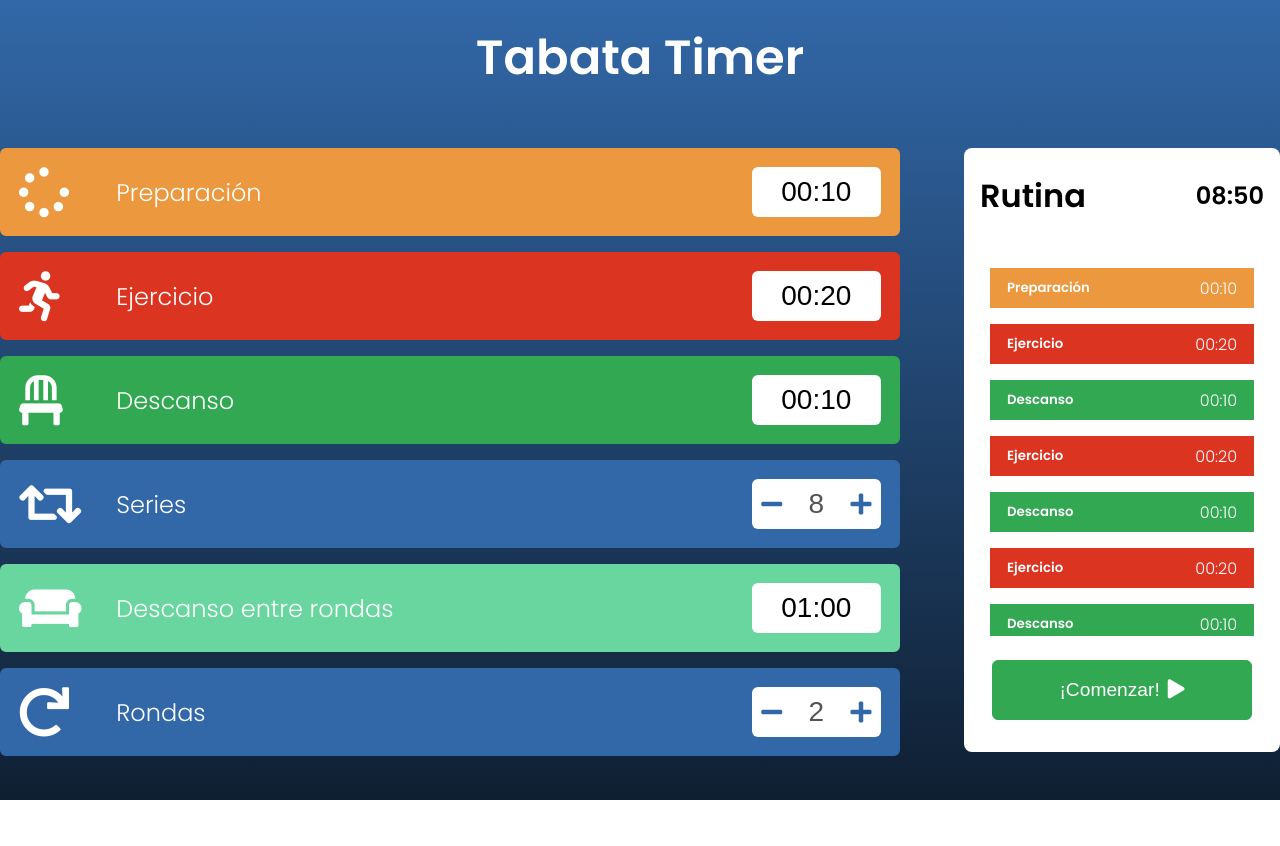
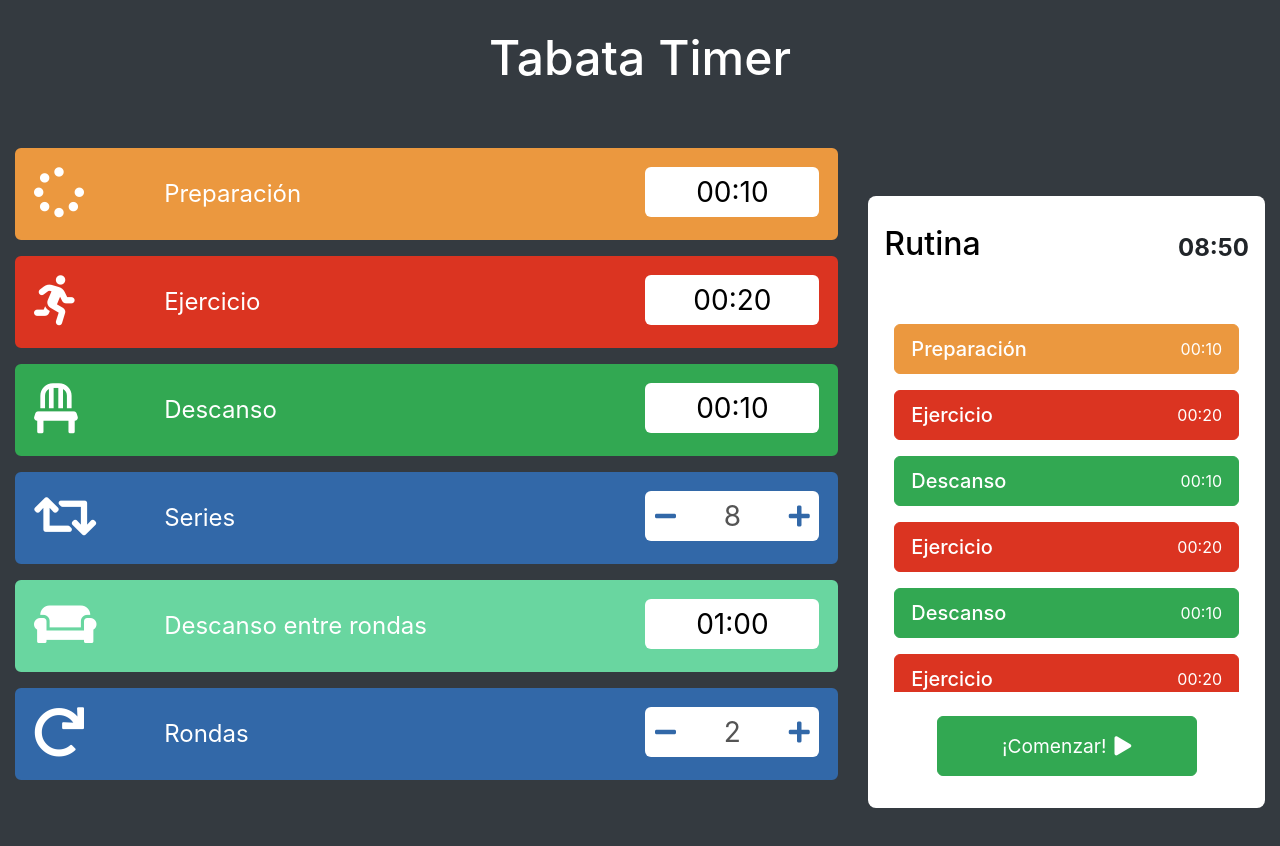
Before and after one commit to jchicano/tabata-timer, a React (Create React App) app: page / in a window 1280 px wide. Shown: the top 846 px of the page. Before the commit the page ends 800 px from the top, so only its background shows below. Built offline with nearby package versions, Linux system fonts and the light colour scheme.

Commit message:
➕ [FEATURE] Add bootstrap for responsive view

```diff
--- a/package.json
+++ b/package.json
@@ -6,6 +6,7 @@
     "@testing-library/jest-dom": "^4.2.4",
     "@testing-library/react": "^9.5.0",
     "@testing-library/user-event": "^7.2.1",
+    "bootstrap": "^4.5.2",
     "dotenv": "^8.2.0",
     "moment": "^2.27.0",
     "polished": "^3.6.6",
--- a/src/App.js
+++ b/src/App.js
@@ -36,24 +36,36 @@ function App() {
 
     return (
         <AppContext.Provider value={{ setBg, setRunning, workout, setWorkout }}>
-            <AppStyled color={bg}>
+            <div className="bg-dark">
+                <div className="container-fluid pb-5">
                     {running ? (
                         <>
                             <Working workout={workoutArray} />
                         </>
                     ) : (
                         <>
+                            <div className="row">
+                                <div className="col-md-12">
                                     <Title text={'Tabata Timer'} />
-                        <Division>
+                                </div>
+                            </div>
+                            {/* <Division> */}
+                            <div className="row">
+                                <div className="col-md-8 col-sm-12">
                                     <WorkoutCreator />
+                                </div>
+                                <div className="col-md-4 col-sm-12 pt-5">
                                     <TotalWorkout
                                         workout={workoutArray}
                                         handleStart={startWorkout}
                                     />
-                        </Division>
+                                </div>
+                            </div>
+                            {/* </Division> */}
                         </>
                     )}
-            </AppStyled>
+                </div>
+            </div>
         </AppContext.Provider>
     )
 }
--- a/src/components/TimeSelector/index.jsx
+++ b/src/components/TimeSelector/index.jsx
@@ -1,9 +1,8 @@
+import { COLOR_TYPE, ICONS, TEXTS } from '../../utils/constants'
+import { Icon, TimeSelectorStyled } from './styles'
+import { InputInteger, InputTime } from '../Inputs/index'
+
 import React from 'react'
-
-import { TimeSelectorStyled, Icon } from './styles'
-import { ICONS, TEXTS, COLOR_TYPE } from '../../utils/constants'
-
-import { InputInteger, InputTime } from '../Inputs/index'
 
 export const TimeSelector = ({ type, startValue, handleChange }) => {
     const onChange = (name, value) => {
@@ -14,11 +13,15 @@ export const TimeSelector = ({ type, startValue, handleChange }) => {
 
     return (
         <TimeSelectorStyled color={COLOR_TYPE[type]}>
-            <div className="selector-type">
+            <div className="row">
+                <div className="selector-type col-sm-9">
+                    <span className="d-none .d-sm-block d-sm-none d-md-block">
+                        {/* Hidden on xs and sm */}
                         <Icon className={ICONS[type] || ICONS.work}></Icon>
-                <span>{TEXTS[type] || ''}</span>
+                    </span>
+                    <span className="ml-md-5">{TEXTS[type] || ''}</span>
                 </div>
-            <div className="selector-time">
+                <div className="selector-time col-sm-3">
                     {type === 'sets' || type === 'cycles' ? (
                         <InputInteger
                             minValue={1}
@@ -37,6 +40,7 @@ export const TimeSelector = ({ type, startValue, handleChange }) => {
                         />
                     )}
                 </div>
+            </div>
         </TimeSelectorStyled>
     )
 }
--- a/src/components/TimeSelector/styles.js
+++ b/src/components/TimeSelector/styles.js
@@ -4,8 +4,8 @@ export const TimeSelectorStyled = styled.div`
     width: 100%;
     padding: 1rem;
 
-    display: grid;
-    grid-template-columns: 85% 1fr;
+    /* display: grid; */
+    /* grid-template-columns: 85% 1fr; */
 
     background-color: ${props => (props.color ? props.color : '')};
     border: 3px solid ${props => (props.color ? props.color : '')};
@@ -21,6 +21,12 @@ export const TimeSelectorStyled = styled.div`
         grid-template-columns: 10% 1fr;
         grid-column-gap: 24px;
         align-items: center;
+
+        @media (max-width: 576px) {
+
+            /* TODO here espacio equivale a intro en desanso largo */
+            white-space: nowrap;
+        }
 
         span {
             font-size: 1.5rem;
--- a/src/components/Titles/styles.js
+++ b/src/components/Titles/styles.js
@@ -1,5 +1,5 @@
+import { darken } from 'polished'
 import styled from 'styled-components'
-import { darken } from 'polished'
 
 export const TitleStyled = styled.h1`
     font-size: 3rem;
--- a/src/components/WorkoutItem/index.js
+++ b/src/components/WorkoutItem/index.js
@@ -1,13 +1,13 @@
+import { COLOR_TYPE, TEXTS } from '../../utils/constants'
+
 import React from 'react'
+import { secondsToMinutes } from '../../utils/utils'
 import styled from 'styled-components'
-
-import { secondsToMinutes } from '../../utils/utils'
-import { COLOR_TYPE, TEXTS } from '../../utils/constants'
 
 const WorkoutItemStyled = styled.div`
     width: 100%;
-    min-height: 40px;
-    height: 40px;
+    min-height: 50px;
+    height: 50px;
     padding: 0.5rem 1rem;
     margin-bottom: 1rem;
 
@@ -18,12 +18,15 @@ const WorkoutItemStyled = styled.div`
     display: flex;
     align-items: center;
     justify-content: space-between;
+
+    border-radius: 6px;
 `
 
 export const WorkoutItem = ({ text = null, time, type }) => {
     return (
         <WorkoutItemStyled color={COLOR_TYPE[type]}>
-            <h5>{text || TEXTS[type]}</h5>
+            <h5 style={{ marginBottom: 0 }}>{text || TEXTS[type]}</h5>{' '}
+            {/* Temporary fix on style */}
             <span>{time > 0 ? secondsToMinutes(time) : '--:--'}</span>
         </WorkoutItemStyled>
     )
--- a/src/index.js
+++ b/src/index.js
@@ -1,6 +1,8 @@
+import 'bootstrap/dist/css/bootstrap.css'
+
+import App from './App'
 import React from 'react'
 import ReactDOM from 'react-dom'
-import App from './App'
 
 ReactDOM.render(
     <React.StrictMode>
```
Also changed, not shown: 2 other files (tests, documents, lock files or other folders). Lines whose indentation alone changed are shown as unchanged.
